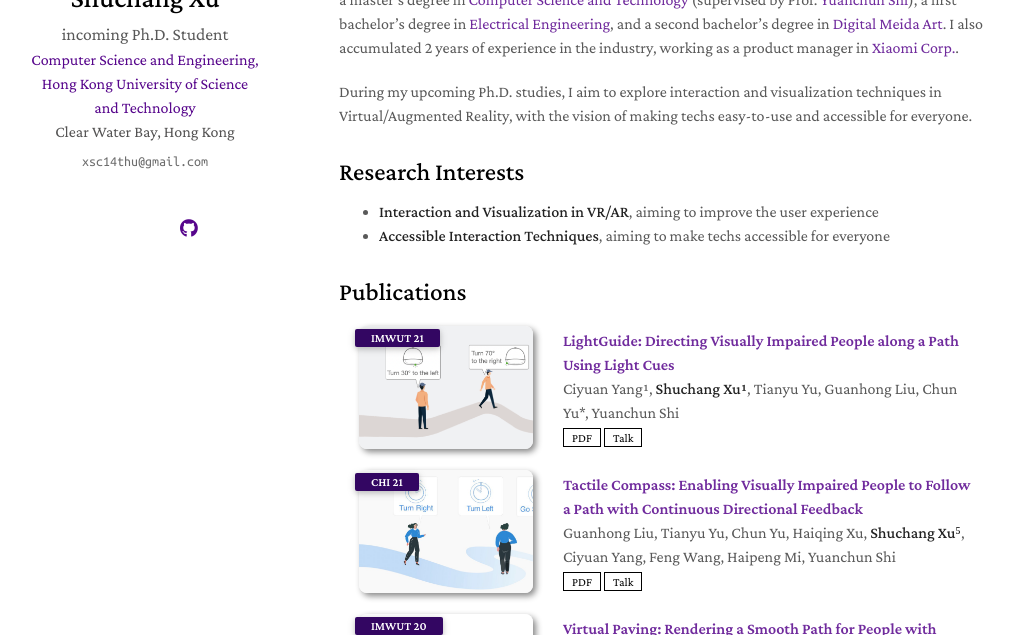
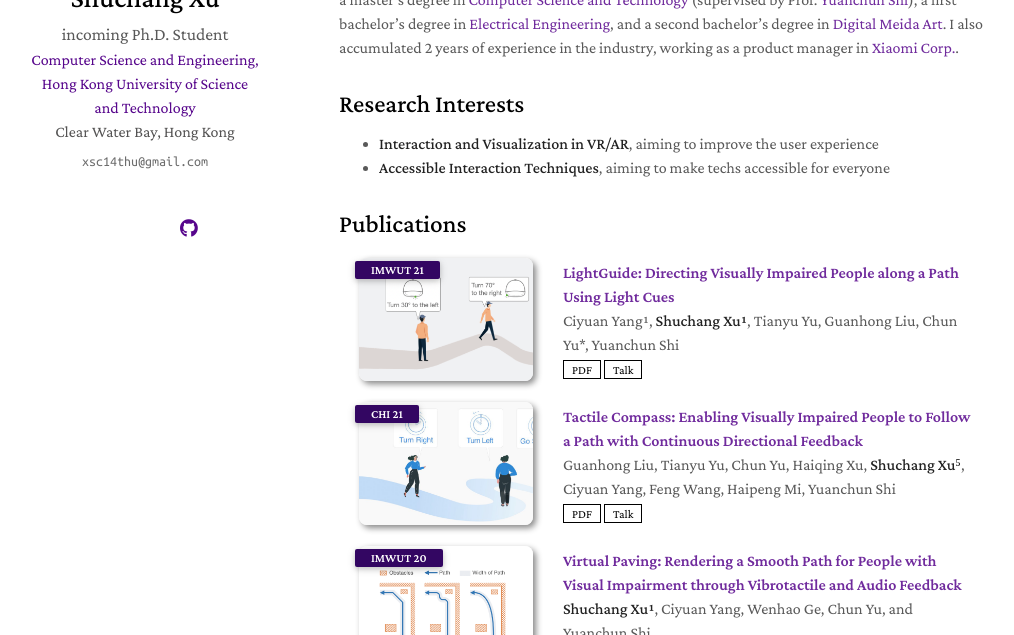
Before and after one commit to ShuchangXu/ShuchangXu.github.io, a Jekyll site: the page built from index.md, in a window 1280 px wide and 900 px high, cut to the strip 265-900 px from the top of the window. Shown: the whole strip, without its empty margins (131-1145 px from the left). Built offline with Jekyll 4.4.1, drawn with Linux system fonts in a browser that asks for light colours; nearby versions of some CDN libraries; a style sheet for code colours, icons or effects is not loaded; our own code applies the rules of GitHub Pages for plain Markdown files.

```diff
--- a/index.md
+++ b/index.md
@@ -7,7 +7,7 @@
 
 Before joining VisLab, I pursued my bachelor's and master's degree at <a href="https://www.tsinghua.edu.cn/en/" target = "_blank">Tsinghua University</a>, obtaining a master's degree in <a href="https://www.cs.tsinghua.edu.cn/csen/" target="_blank">Computer Science and Technology</a> (supervised by Prof. <a href= "https://pi.cs.tsinghua.edu.cn" target = "_blank">Yuanchun Shi</a>), a first bachelor's degree in <a href="https://www.eea.tsinghua.edu.cn/en/" target="_blank">Electrical Engineering</a>, and a second bachelor's degree in <a href="https://www.enad.tsinghua.edu.cn/" target="_blank">Digital Meida Art</a>. I also accumulated 2 years of experience in the industry, working as a product manager in <a href="https://www.mi.com/global/about/" target="_blank">Xiaomi Corp.</a>.
 
-During my upcoming Ph.D. studies, I aim to explore interaction and visualization techniques in Virtual/Augmented Reality, with the vision of making techs easy-to-use and accessible for everyone.
+<!-- During my upcoming Ph.D. studies, I aim to explore interaction and visualization techniques in Virtual/Augmented Reality, with the vision of making techs easy-to-use and accessible for everyone. -->
 
 ## Research Interests
 - **Interaction and Visualization in VR/AR**, aiming to improve the user experience
```
